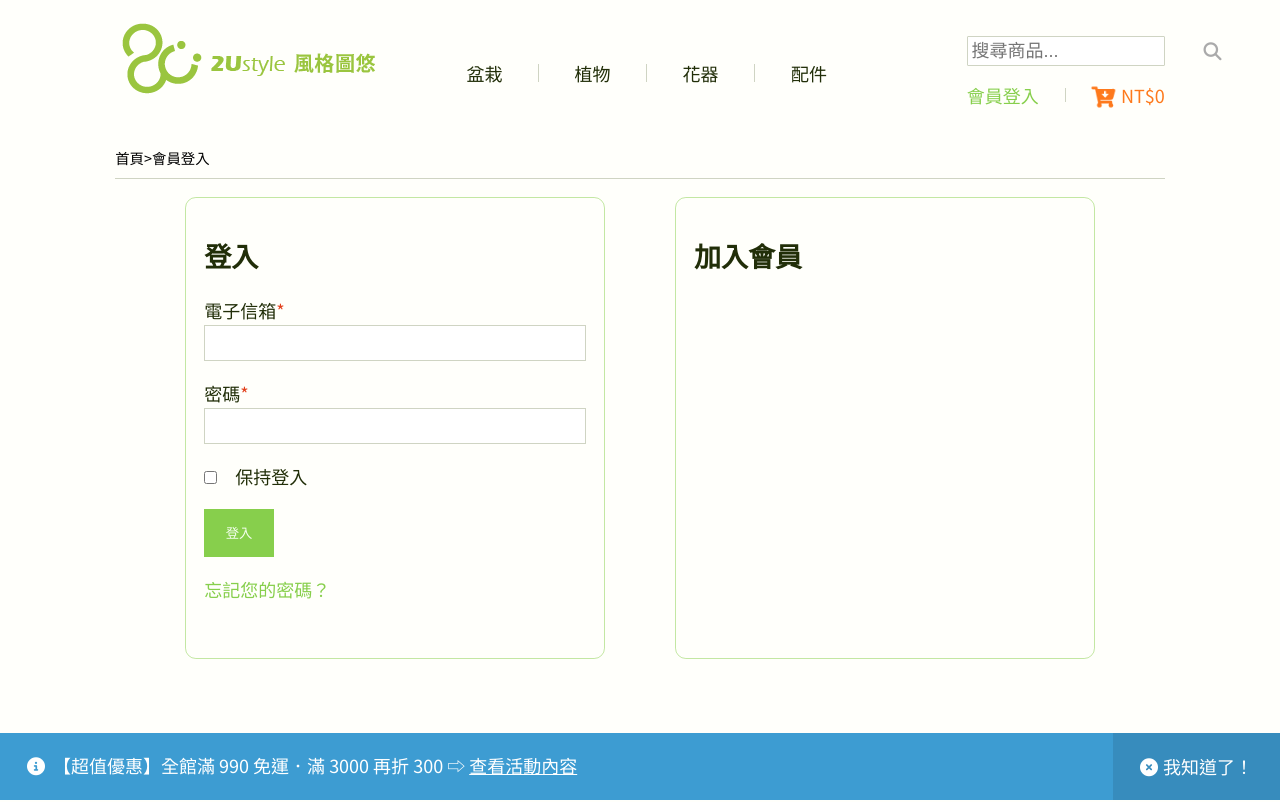
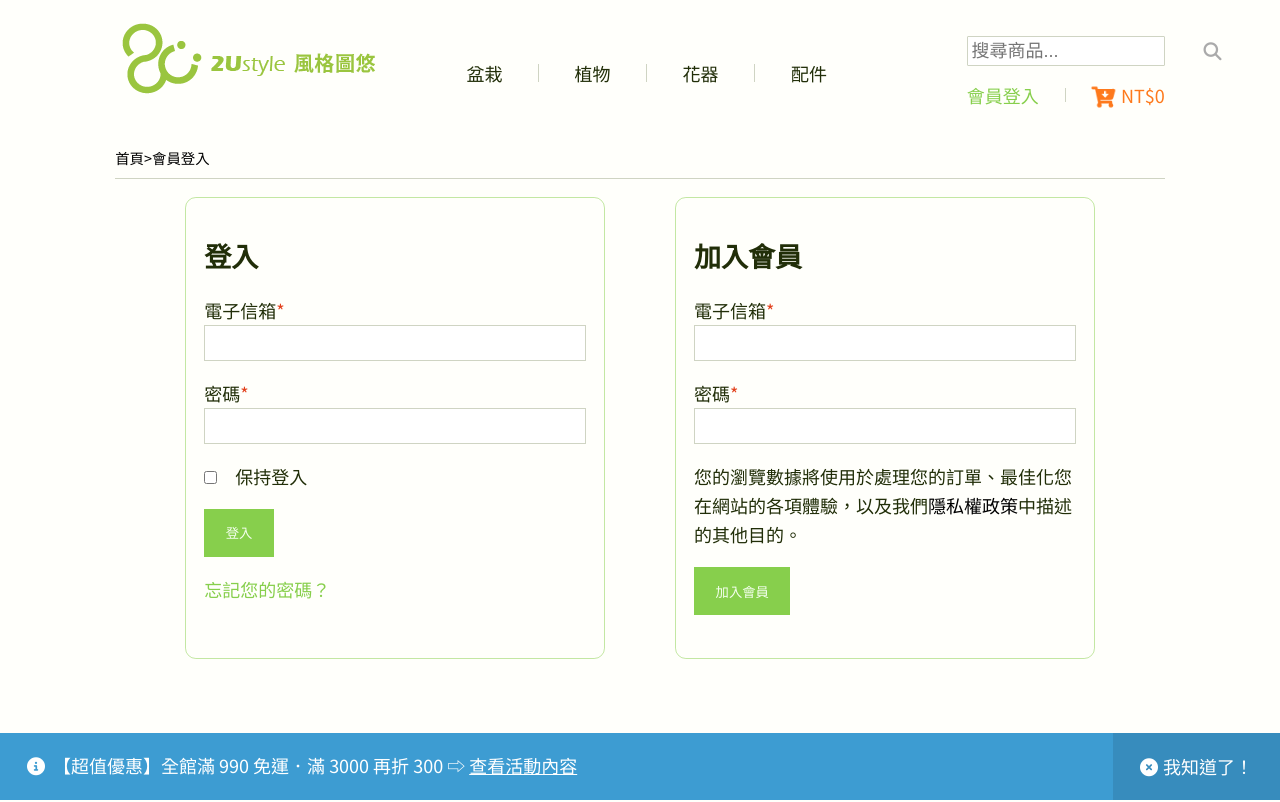
Before and after one commit to RediChen/web_remake_2Ustyle, a React (Create React App) app: page /my-account in a window 1280 px wide. Shown: the top 802 px of the page. Built offline with nearby package versions, Linux system fonts and the light colour scheme.

Commit message:
建立隱私權政策頁面，初步

```diff
--- a/src/02_account/020_login/login.tsx
+++ b/src/02_account/020_login/login.tsx
@@ -33,6 +33,28 @@ const Login: FC = () => {
             </div>
             <div className="register">
                 <h2>加入會員</h2>
+                <form action="" className="user-login">
+                    <p>
+                        <label htmlFor="user-email" className="form-row">
+                            電子信箱
+                            <span className="required">*</span>
+                        </label>
+                        <input type="text" id="user-email" required />
+                    </p>
+                    <p>
+                        <label htmlFor="password" className="form-row">
+                            密碼
+                            <span className="required">*</span>
+                        </label>
+                        <input type="password" id="password" required />
+                    </p>
+                    <p>
+                        <span>您的瀏覽數據將使用於處理您的訂單、最佳化您在網站的各項體驗，以及我們</span>
+                        <Link to='/privacy-policy'>隱私權政策</Link>
+                        <span>中描述的其他目的。</span>
+                    </p>
+                    <button type="submit">加入會員</button>
+                </form>
             </div>
         </div>
     );
--- /dev/null
+++ b/src/90_singlePage/94_privacyPolicy/privacy.tsx
@@ -0,0 +1,8 @@
+import { FC } from "react";
+import { RouteConfigComponentProps as IRCProps } from "react-router-config";
+import LayoutSinglePage from "../LayoutSinglePage";
+const PrivacyPage:FC<IRCProps> = (props) =>
+    <LayoutSinglePage titleZh="隱私權政策" titleEn="Policy" {...props}>
+        <h2>本隱私權政策適用之範圍</h2>
+    </LayoutSinglePage>
+export default PrivacyPage;
--- a/src/routeConfig.tsx
+++ b/src/routeConfig.tsx
@@ -11,6 +11,7 @@ import ShoppingGuide from './90_singlePage/91_shoppingGuide/shoppingGuide';
 import About from './90_singlePage/92_about/about';
 import Disclaimer from './90_singlePage/95_disclaimer/disclaimer';
 import Terms from './90_singlePage/93_terms/terms';
+import PrivacyPage from './90_singlePage/94_privacyPolicy/privacy';
 
 /**
  * 為了優化此檔的版面，將各區域的子路由獨立成 data 檔，
@@ -78,6 +79,11 @@ const routeConfig: RouteConfig[] = [
         breadcrumb: '網站使用條款'
     },
     {
+        path: '/privacy-policy',
+        component: PrivacyPage,
+        breadcrumb: '隱私權政策'
+    },
+    {
         path: '*',
         component: () => <Redirect to="/" />,
     },
```
